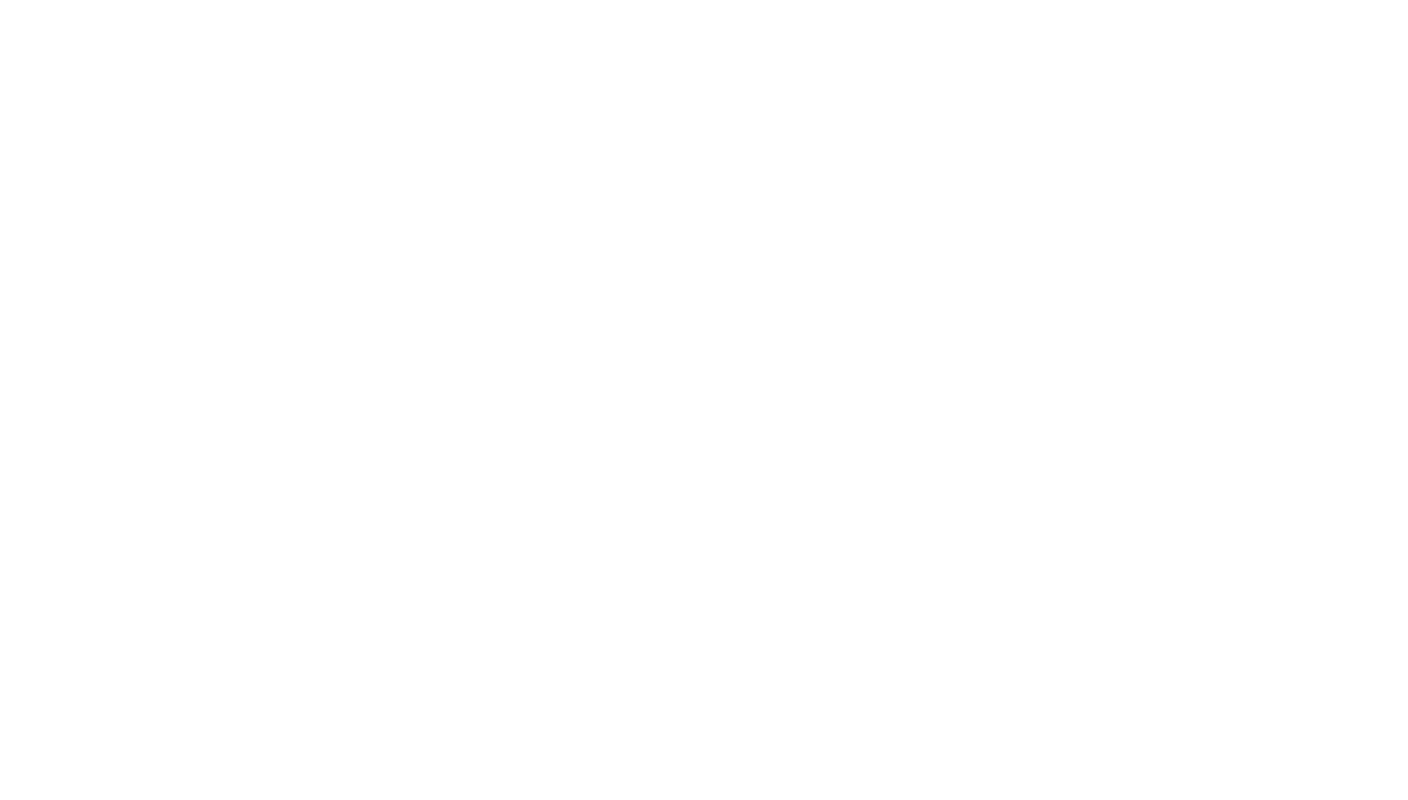
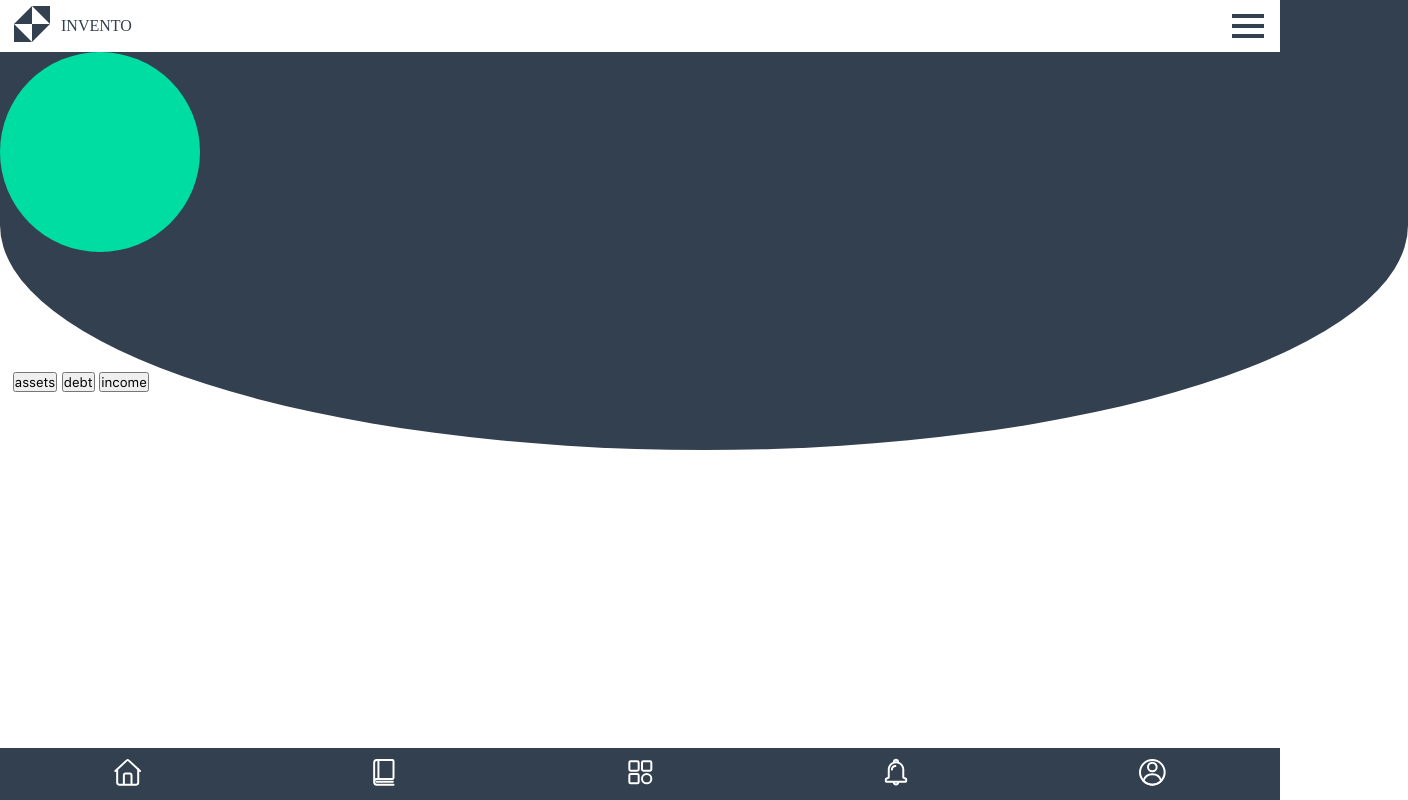
Before and after one commit to valerivera10/virtualWallet, a plain HTML site: page views/balance.html in a window 1280 px wide. Shown: the whole page, 1408 px wide, since content can reach past the window. Drawn offline with nearby package versions, Linux system fonts and the light colour scheme; files whose address does not match are found by name; a web font is replaced by a local one.

Commit message:
fix: :construction: construccion de la estructura y el estilo de la tercer parte del trabajo

```diff
--- a/css/balance.css
+++ b/css/balance.css
@@ -6,3 +6,145 @@
     box-sizing: border-box;
     font-family: "SF-Pro-Text-Regular";
 }
+
+.header {
+    width: 100%;
+    padding: 0 .5em;
+    /* height: 60px; */
+    /* background: darkgoldenrod; */
+    display: flex;
+    flex-direction: row;
+    justify-content: space-between;
+    align-items: center;
+    flex-wrap: nowrap;
+    position: sticky;
+    z-index: 2;
+    top: 0;
+    background: var(--color-ternario)
+}
+
+.header__logo {
+    /* background: red; */
+    display: flex;
+    align-items: center;
+    gap: 5px;
+
+}
+
+.logo__icono {
+    /* background: green; */
+}
+
+.logo__icono img {
+    width: 3em;
+}
+
+.logo__titulo {
+    /* background: orange; */
+    color:  var(--color-primario);;
+    font-family: "SF-Pro-Text-Bold";
+    text-transform: uppercase;
+}
+
+.header__menu {
+    /* background: darkblue; */
+}
+
+.header__menu i {
+    font-size: 3em;
+    color: var(--color-primario);
+}
+
+.balance {
+    /*background: red;*/
+    width: 100%;
+    height: 25vh;
+}
+
+.balance_circle {
+    background: var(--color-primario);
+    width: 110%;
+    height: 450px;
+    border-bottom-right-radius: 70%;
+    border-bottom-left-radius: 70%;
+    position: absolute;
+    top: 0;
+    left: 0;
+    right: 0;
+    margin: 0 auto ;
+}
+
+.balance_total {
+    background: var(--color-secundario);
+    width: 200px;
+    height: 200px;
+    border-radius: 100%;
+    position: absolute;
+    left: 0;
+    right: 0;
+    bottom: ;
+    text-transform: capitalize;
+}
+
+.balance_total div {
+    margin-top: 65px;
+}
+.report {
+    width: 100%;
+    position: relative;
+    top: 100px;
+    padding: 20px .8em;
+}
+
+.report__accounting {
+    display: flex;
+    flex-direction: row;
+    justify-content: space-around;
+}
+.report__accounting button {
+    background: var(--color-ternario);
+    padding: 5px 15px;
+    border-radius: 15px;
+    font-family: "SF-Pro-Text-Regular";
+    font-size: 1em;
+    border: 1px solid var(--color-cuarto);
+    color: var(--color-cuarto);
+    text-transform: capitalize;
+}
+.report__accounting button:first-child {
+    background: var(--color-primario);
+    color: var(--color-ternario);
+}
+.report__accounting button:nth-child(2) {
+    background: var(--color-ternario);
+    color: var(--color-secundario);
+    border-color: var(--color-secundario);
+}
+.report__accounting button:last-child {
+    background: var(--color-ternario);
+}
+
+
+
+
+.footer {
+    width: 100%;
+    background: var(--color-primario);
+    position: fixed;
+    bottom: 0;
+    z-index: 10;
+}
+
+.footer ul {
+    display: flex;
+    justify-content: space-around;
+}
+
+.footer ul li {
+    list-style: none;
+    margin: .5em 0;
+}
+
+.footer ul li a img {
+    width: 2em;
+}
--- a/views/balance.html
+++ b/views/balance.html
@@ -8,6 +8,52 @@
     <link href='https://unpkg.com/boxicons@2.1.4/css/boxicons.min.css' rel='stylesheet'>
 </head>
 <body>
+    <header class="header">
+        <div class="header__logo">
+            <div class="logo__icono">
+                <img src="../storage/img/logo2.svg">
+            </div>
+            <div class="logo__titulo">invento</div>
+        </div>
+        <div class="header__menu">
+            <i class='bx bx-menu'></i>
+        </div>
+    </header>
 
+    <main class="main">
+        <article class="balance">
+            <div class="balance_circle"></div>
+            <div class="balance_total"></div>
+        </article>
+        <article class="report">
+            <article>
+                <button>assets</button>
+                <button>debt</button>
+                <button>income</button>
+            </article>
+        </section>
+        <article class="process"></section>
+    </main>
+
+
+    <footer class="footer">
+        <ul>
+            <li>
+                <a href="#"><img src="../storage/img/icon.svg"></a>
+            </li>
+            <li>
+                <a href="#"><img src="../storage/img/icon_1.svg"></a>
+            </li>
+            <li>
+                <a href="balance.html"><img src="../storage/img/icon_2.svg"></a>
+            </li>
+            <li>
+                <a href="#"><img src="../storage/img/icon_3.svg"></a>
+            </li>
+            <li>
+                <a href="../index.html"><img src="../storage/img/icon_4.svg"></a>
+            </li>
+        </ul>
+    </footer>
 </body>
 </html>
```
